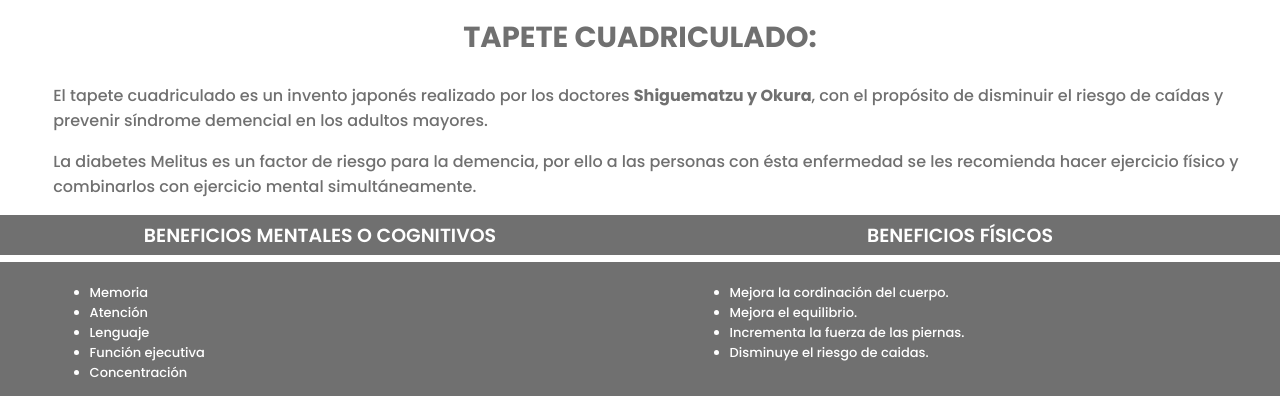
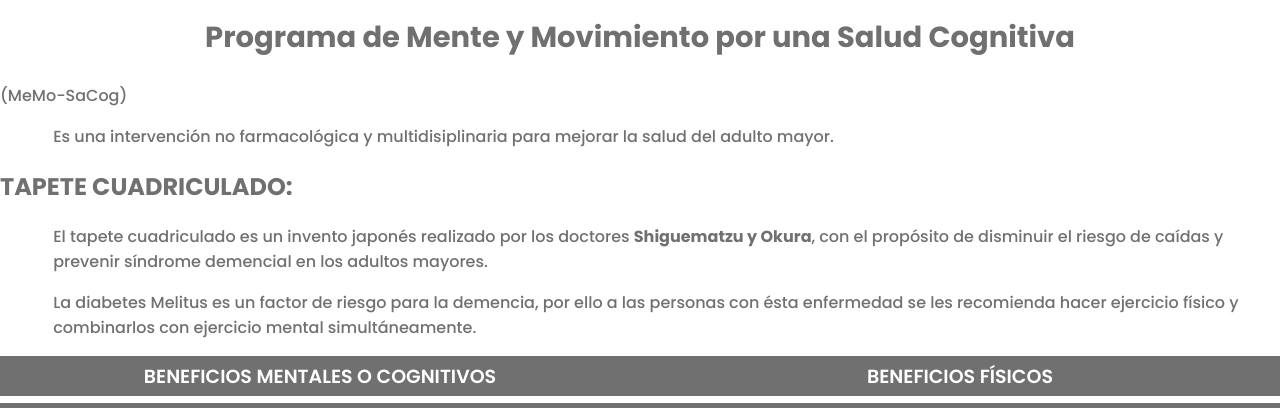
Before and after one commit to Arnplata/tapeteProtA, a plain HTML site: page index.html in a window 1280 px wide. Shown: the top 408 px of the page. Drawn offline with Linux system fonts and the light colour scheme.

Commit message:
Update index.html

```diff
--- a/index.html
+++ b/index.html
@@ -4,11 +4,13 @@
     <meta charset="UTF-8">
     <meta http-equiv="X-UA-Compatible" content="IE=edge">
     <meta name="viewport" content="width=device-width, initial-scale=1.0">
-    <title>Tapete Cuadriculado (Prototipo)</title>
+    <title>PrototipoPiano Tiles</title>
     <link href="main.css" rel="stylesheet">
+    <script src="formularios.js"></script>
+    <script src="ejerciciosPrint.js"></script>
+    <script src="manejadorDeEstado.js"></script>
     <script src="app.js"></script>
-    <script src="ejerciciosPrint.js"></script>
-    <script src="formularios.js"></script>
+
     <script src="secciones.js"></script>
     <link rel="preconnect" href="https://fonts.gstatic.com" crossorigin>
     <link href="https://fonts.googleapis.com/css2?family=Poppins:wght@400;500;600;700;800;900&display=swap" rel="stylesheet">
@@ -17,17 +19,20 @@
 
     <section id="mainCont" class="landing">
 
+        <div class="introduccion">
+            <h1>Programa de Mente y Movimiento por una Salud Cognitiva</h1>
+            <div class="subtitlPrinc">(MeMo-SaCog)</div>
 
+            <p>Es una intervención no farmacológica y multidisiplinaria para mejorar la salud del adulto mayor.</p>
 
-
-
-            <div class="introduccion">
-                <h1>TAPETE CUADRICULADO:</h1>
+            <h2>TAPETE CUADRICULADO:</h2>
 
             <p>El tapete cuadriculado es un invento japonés realizado por los doctores <strong>Shiguematzu y Okura</strong>, con el propósito de disminuir el riesgo de caídas y prevenir síndrome demencial en los adultos mayores.</p>
             <p>La diabetes Melitus es un factor de riesgo para la demencia, por ello a las personas con ésta enfermedad se les recomienda hacer ejercicio físico y combinarlos con ejercicio mental simultáneamente.</p>
 
             </div>
+
+
 
             <div class="rectanguloGris">
                 <div class="interno">
@@ -78,6 +83,14 @@
             </div>
 
 
+    </div>
+
+
+
+
+            <!--
+                       -->
+
 
 
 
```
Lines whose indentation alone changed are shown as unchanged.
